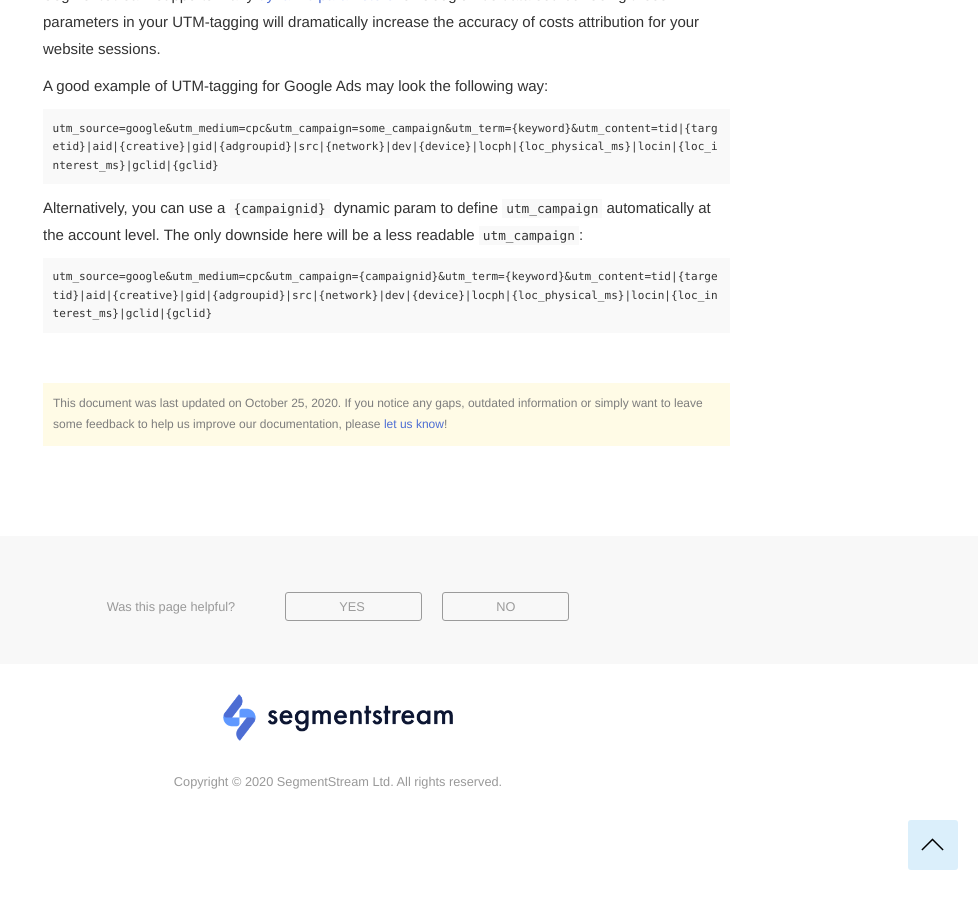
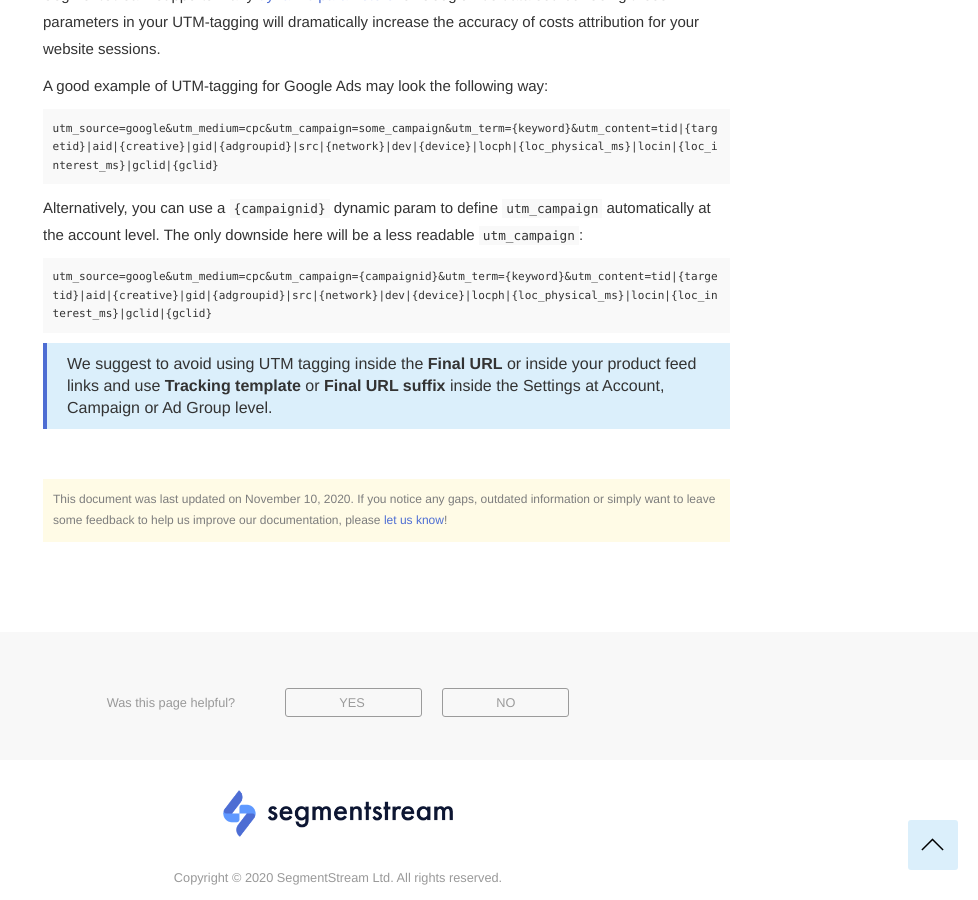
Before and after one commit to segmentstream-com/segmentstream-com.github.io, a Jekyll site: the page built from _docs/guides/utm-tagging-best-practices.md, in a window 1280 px wide and 900 px high, scrolled down 1810 px. Shown: the whole window, without its empty margins (302-1280 px from the left). Built offline with Jekyll 4.4.1, drawn with Linux system fonts in a browser that asks for light colours; nearby versions of some CDN libraries.

Commit message:
google ads tagging tips

````diff
--- a/_docs/guides/utm-tagging-best-practices.md
+++ b/_docs/guides/utm-tagging-best-practices.md
@@ -3,7 +3,7 @@ layout: page
 section: guides
 navigation_title: "UTM-tagging best practices"
 title: "UTM-tagging best practices"
-date: 2020-10-25
+date: 2020-11-10
 ---
 
 This guide describes how to properly implement paid campaigns UTM-tagging for the most popular data sources.
@@ -66,3 +66,5 @@ Alternatively, you can use a `{campaignid}` dynamic param to define `utm_campaig
 ```
 utm_source=google&utm_medium=cpc&utm_campaign={campaignid}&utm_term={keyword}&utm_content=tid|{targetid}|aid|{creative}|gid|{adgroupid}|src|{network}|dev|{device}|locph|{loc_physical_ms}|locin|{loc_interest_ms}|gclid|{gclid}
 ```
+
+> We suggest to avoid using UTM tagging inside the **Final URL** or inside your product feed links and use **Tracking template** or **Final URL suffix** inside the Settings at Account, Campaign or Ad Group level.
````
